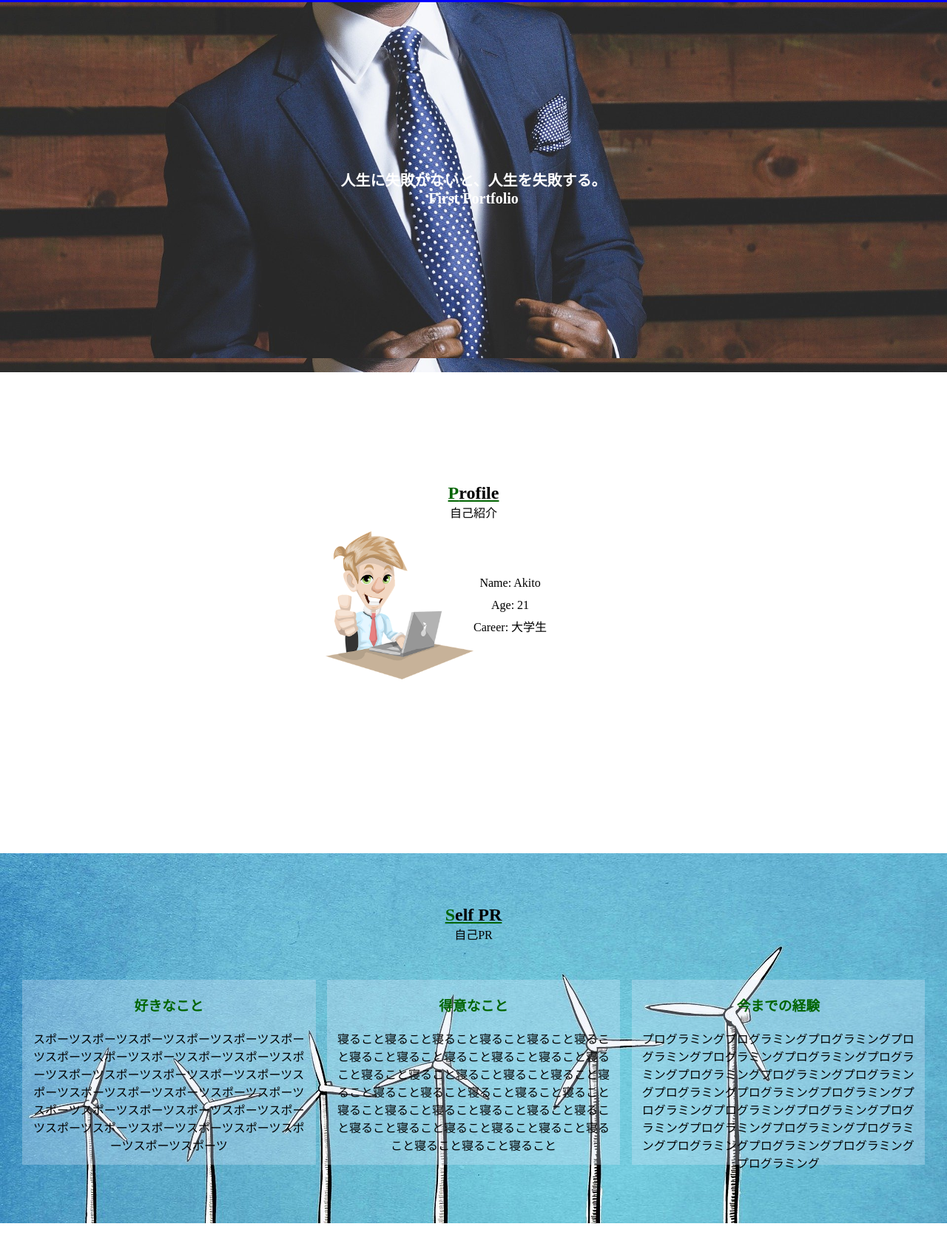
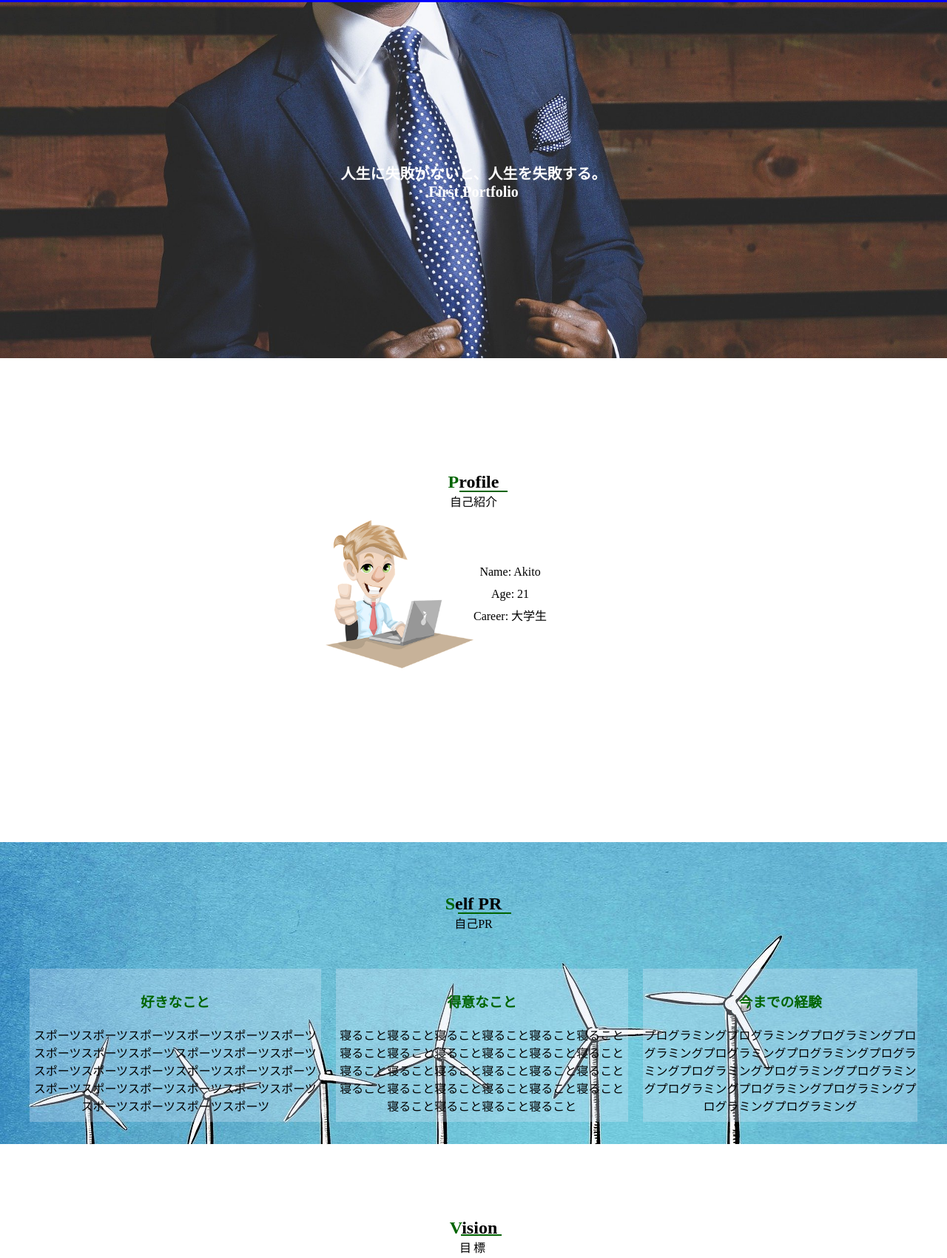
Before and after one commit to yugonojima/html-css-beginner, a plain HTML site: page challenge/index.html in a window 1280 px wide. Shown: the part 77-1777 px from the top of the page at 74% size. Drawn offline with Linux system fonts and the light colour scheme.

Commit message:
complete

```diff
--- a/challenge/css/style.css
+++ b/challenge/css/style.css
@@ -24,31 +24,41 @@ span {
   justify-content: space-between;
   width: 200px;
   align-items: center;
+  color: #fff;
+}
+.header-flex > a {
+  color: #fff;
+  text-decoration: none;
 }
 
-.header-flex p:hover {
+.header-flex a:hover {
   cursor: pointer;
   opacity: 0.6;
 }
 
 /* セクション１ */
 .mistake {
-  background-image: url('../static/image/business-suit-690048_1920.jpg');
+  /* background-image: url('../static/image/business-suit-690048_1920.jpg');
   background-size: contain;
   height: 500px;
+ color: #fff; */
+ position: relative;
  color: #fff;
- position: relative;
+}
+
+.mistake img {
+  width: 100%;
+  max-height: 500px;
+  min-height: 250px;
 }
 
 .text-wrapper {
- width: 400px;
- height: 50px;
+ /* width: 400px;
+ height: 50px;  */
  position: absolute;
- top: 0;
- right: 0;
- bottom: 0;
- left: 0;
- margin: auto;
+ top: 50%;
+ left: 50%;
+ transform: translate(-50%,-50%);
  text-align: center;
  font-size: 20px;
  font-weight: bold;
@@ -62,9 +72,16 @@ span {
   margin-top: 150px;
 }
 
-.profile h2 {
-  text-decoration: underline;
-  text-decoration-color: darkgreen;
+.profile > h2 > span{
+  position: relative;
+}
+.profile > h2 > span::before {
+ content: "";
+ position: absolute;
+top: 25px;
+left: 15px;
+width: 65px;
+ border-bottom: 2px solid darkgreen;
 }
 
 .profile-wrapper {
@@ -104,24 +121,33 @@ background-image: url(../static/image/wind-turbine-5163993_1280.jpg);
 background-size: cover;
 padding: 70px 30px 30px;
 text-align: center;
-height: 400px;
+
 }
 
-.pr h2 {
-  text-decoration: underline;
-  text-decoration-color: darkgreen;
+.pr > h2 > span{
+  position: relative;
+}
+.pr > h2 > span::before {
+ content: "";
+ position: absolute;
+top: 25px;
+left: 17px;
+width: 72px;
+ border-bottom: 2px solid darkgreen;
 }
 
 .PRs-wrapper {
   display: flex;
   justify-content: space-between;
   margin-top: 50px;
-  height: 250px;
+  /* height: 75%; */
 }
 
 .PR-wrapper {
   background-color: rgba(222, 231, 247, 0.3);
-  width: 32.5%;
+  /* width: 32.5%; */
+  padding: 10px 0;
+  margin: 0 10px;
 }
 
 .PR-wrapper h3  {
@@ -129,9 +155,7 @@ margin: 20px 0;
 color: darkgreen;
 }
 
-.PR-wrapper p  {
-margin: 0 10px 20px;
-}
+
 
 /* セクション３ */
 
@@ -140,9 +164,16 @@ margin: 0 10px 20px;
   text-align: center;
   padding-top: 100px;
 }
-.vision h2 {
-  text-decoration: underline;
-  text-decoration-color: darkgreen;
+.vision > h2 > span{
+  position: relative;
+}
+.vision > h2 > span::before {
+ content: "";
+ position: absolute;
+top: 22px;
+left: 15px;
+width: 55px;
+ border-bottom: 2px solid darkgreen;
 }
 
 .vision h3 {
@@ -167,6 +198,7 @@ margin: 0 10px 20px;
 .c {
   font-size: 30px;
   color: darkgreen;
+  line-height: 100%;
 }
 
 /* フッター */
@@ -192,10 +224,8 @@ footer .btn:hover {
 
 /* メディアクエリ */
 
-@media screen and (max-width:768px) {
- .PRs-wrapper {
-   height: 75%;
- }
+/* @media screen and (max-width:768px) {
+
 
  .PR-wrapper {
    height: 100%;
@@ -205,4 +235,14 @@ footer .btn:hover {
   overflow: auto;
    text-overflow: ellipsis;
  }
+} */
+
+@media screen and (max-width:656px) {
+  .PRs-wrapper {
+    flex-direction: column;
+  }
+
+  .PR-wrapper {
+    margin: 10px 0;
+  }
 }
--- a/challenge/index.html
+++ b/challenge/index.html
@@ -16,12 +16,13 @@
     <header>
     <h1>Portfolio</h1>
     <div class="header-flex">
-        <p>Profile</p>
-        <p>Self PR</p>
-        <p>Vision</p>
+        <a href="#profile">Profile</a>
+        <a href="#pr">Self PR</a>
+        <a href="#vision">Vision</a>
     </div>
     </header>
     <section class="mistake">
+        <img src="../challenge/static/image/business-suit-690048_1920.jpg" alt="header-image">
       <div class="text-wrapper">
           <p>人生に失敗がないと、人生を失敗する。</p>
           <p>First Portfolio</p>
@@ -30,7 +31,7 @@
 
 
     </section>
-    <section class="profile">
+    <section class="profile" id="profile">
      <h2><span>P</span>rofile</h2>
      <p>自己紹介</p>
      <div class="profile-wrapper">
@@ -43,25 +44,25 @@
          </div>
      </div>
     </section>
-    <section class="pr">
+    <section class="pr" id="pr">
     <h2><span>S</span>elf PR</h2>
     <p>自己PR</p>
     <div class="PRs-wrapper">
         <div class="PR-wrapper">
             <h3>好きなこと</h3>
-            <p>スポーツスポーツスポーツスポーツスポーツスポーツスポーツスポーツスポーツスポーツスポーツスポーツスポーツスポーツスポーツスポーツスポーツスポーツスポーツスポーツスポーツスポーツスポーツスポーツスポーツスポーツスポーツスポーツスポーツスポーツスポーツスポーツスポーツスポーツスポーツスポーツスポーツ</p>
+            <p>スポーツスポーツスポーツスポーツスポーツスポーツスポーツスポーツスポーツスポーツスポーツスポーツスポーツスポーツスポーツスポーツスポーツスポーツスポーツスポーツスポーツスポーツスポーツスポーツスポーツスポーツスポーツスポーツ</p>
         </div>
         <div class="PR-wrapper">
             <h3>得意なこと</h3>
-            <p>寝ること寝ること寝ること寝ること寝ること寝ること寝ること寝ること寝ること寝ること寝ること寝ること寝ること寝ること寝ること寝ること寝ること寝ること寝ること寝ること寝ること寝ること寝ること寝ること寝ること寝ること寝ること寝ること寝ること寝ること寝ること寝ること寝ること寝ること寝ること寝ること寝ること寝ること</p>
+            <p>寝ること寝ること寝ること寝ること寝ること寝ること寝ること寝ること寝ること寝ること寝ること寝ること寝ること寝ること寝ること寝ること寝ること寝ること寝ること寝ること寝ること寝ること寝ること寝ること寝ること寝ること寝ること寝ること</p>
         </div>
         <div class="PR-wrapper">
             <h3>今までの経験</h3>
-            <p>プログラミングプログラミングプログラミングプログラミングプログラミングプログラミングプログラミングプログラミングプログラミングプログラミングプログラミングプログラミングプログラミングプログラミングプログラミングプログラミングプログラミングプログラミングプログラミングプログラミングプログラミングプログラミングプログラミングプログラミング</p>
+            <p>プログラミングプログラミングプログラミングプログラミングプログラミングプログラミングプログラミングプログラミングプログラミングプログラミングプログラミングプログラミングプログラミングプログラミングプログラミング</p>
         </div>
     </div>
     </section>
-    <section class="vision">
+    <section class="vision" id="vision">
     <h2><span>V</span>ision</h2>
     <p>目標</p>
     <h3>クリエイティブ性を取り入れた人材になる</h3>
```
